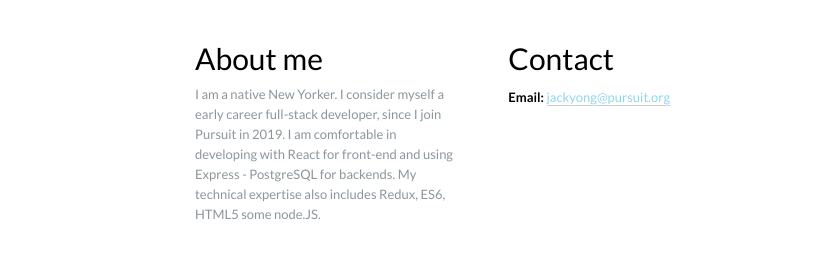
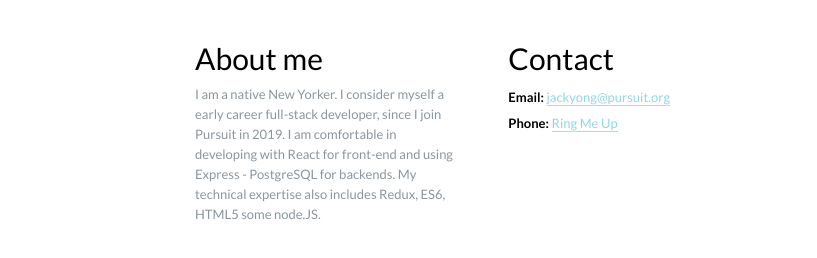
Before and after one commit to JJGITTY2018/JJGITTY2018.github.io, a plain HTML site: page index.html in a window 1280 px wide. Shown: the part 1970-2228 px from the top of the page, 0-817 px from the left. Drawn offline with nearby package versions, Linux system fonts and the light colour scheme.

Commit message:
add telo

```diff
--- a/index.html
+++ b/index.html
@@ -603,6 +603,9 @@
 						<li> <strong>Email: </strong> <a href="mailto:jackyong@pursuit.org?Subject=Hello!" target="_blank">
 								jackyong@pursuit.org</a>
 						</li>
+									<li> <strong>Phone:</strong> <a href="tel:13478155101" target="_blank">
+											Ring Me Up</a>
+									</li>
 					</ul>
 				</div>
 				<div class="col-md-4 col-sm-12 footer-box">
```
